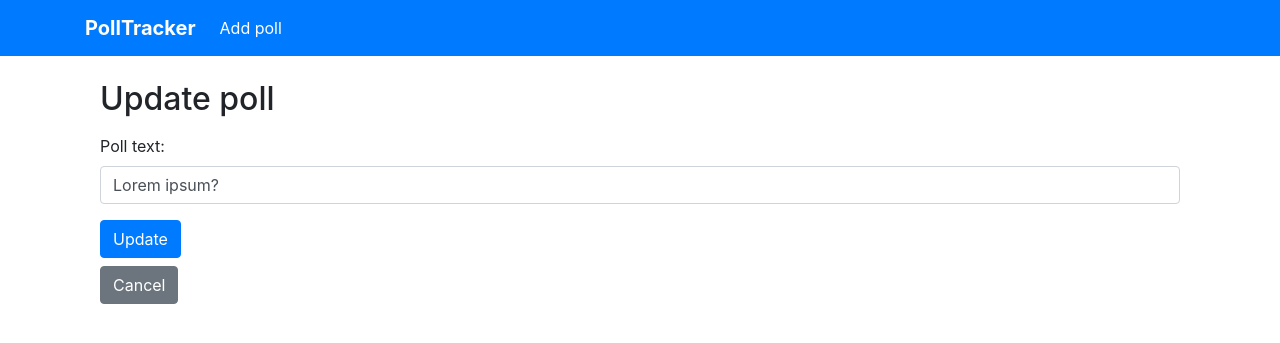
After one commit to ihinion/exam_7, a Django app: page /poll/1/update/ in a window 1280 px wide. The commit adds this page. Shown: the top 343 px of the page. Run offline with Django 3.2, Linux system fonts and the light colour scheme; data comes from the database, SQL or seed files in the repository; some libraries are stand-ins or nearby versions.

Commit message:
Created PollUpdateView, poll_update.html, path in urls.py, added 'update' link in poll_card.html

```diff
--- a/source/main/urls.py
+++ b/source/main/urls.py
@@ -15,11 +15,12 @@ Including another URLconf
 """
 from django.contrib import admin
 from django.urls import path
-from webapp.views import PollView, IndexView, PollCreateView
+from webapp.views import PollView, IndexView, PollCreateView, PollUpdateView
 
 urlpatterns = [
     path('admin/', admin.site.urls),
     path('', IndexView.as_view(), name='index_view'),
     path('poll/<int:pk>/', PollView.as_view(), name='poll_view'),
-    path('poll/create/', PollCreateView.as_view(), name='poll_create')
+    path('poll/create/', PollCreateView.as_view(), name='poll_create'),
+    path('poll/<int:pk>/update/', PollUpdateView.as_view(), name='poll_update')
 ]
--- a/source/webapp/templates/partial/poll_card.html
+++ b/source/webapp/templates/partial/poll_card.html
@@ -7,7 +7,7 @@
                 <a class="btn btn-primary btn-sm mr-3" href="{% url 'poll_view' poll.pk %}" role="button">View</a>
             {% endif %}
             <a class="btn btn-danger btn-sm mr-3" href="#" role="button">Delete</a>
-            <a class="btn btn-info btn-sm mr-3" href="#" role="button">Update</a>
+            <a class="btn btn-info btn-sm mr-3" href="{% url 'poll_update' poll.pk %}" role="button">Update</a>
             {% if request.path != '/' %}
                 <a class="btn btn-secondary btn-sm mr-3" href="{% url 'index_view' %}" role="button">Index</a>
             {% endif %}
--- /dev/null
+++ b/source/webapp/templates/poll/poll_update.html
@@ -0,0 +1,10 @@
+{% extends 'base.html' %}
+{% block title %}Update poll{% endblock %}
+{% block content %}
+    <div class="container">
+        <h2 class="my-3">Update poll</h2>
+        {% url "poll_update" pk=poll.pk as action_url %}
+        {% include 'partial/form.html' with action_url=action_url form_method='post' button_text='Update' %}
+        <a class="btn btn-secondary mt-2" href="{% url 'poll_view' poll.pk %}" role="button">Cancel</a><br>
+    </div>
+{% endblock %}
--- a/source/webapp/views/poll_views.py
+++ b/source/webapp/views/poll_views.py
@@ -1,6 +1,6 @@
 from django.shortcuts import render
 from django.urls import reverse
-from django.views.generic import DetailView, ListView, CreateView
+from django.views.generic import DetailView, ListView, CreateView, UpdateView, DeleteView
 
 from webapp.forms import PollForm
 from webapp.models import Poll
@@ -30,3 +30,12 @@ class PollCreateView(CreateView):
 
     def get_success_url(self):
         return reverse('poll_view', kwargs={'pk': self.object.pk})
+
+
+class PollUpdateView(UpdateView):
+    template_name = 'poll/poll_update.html'
+    model = Poll
+    form_class = PollForm
+
+    def get_success_url(self):
+        return reverse('poll_view', kwargs={'pk': self.object.pk})
```
